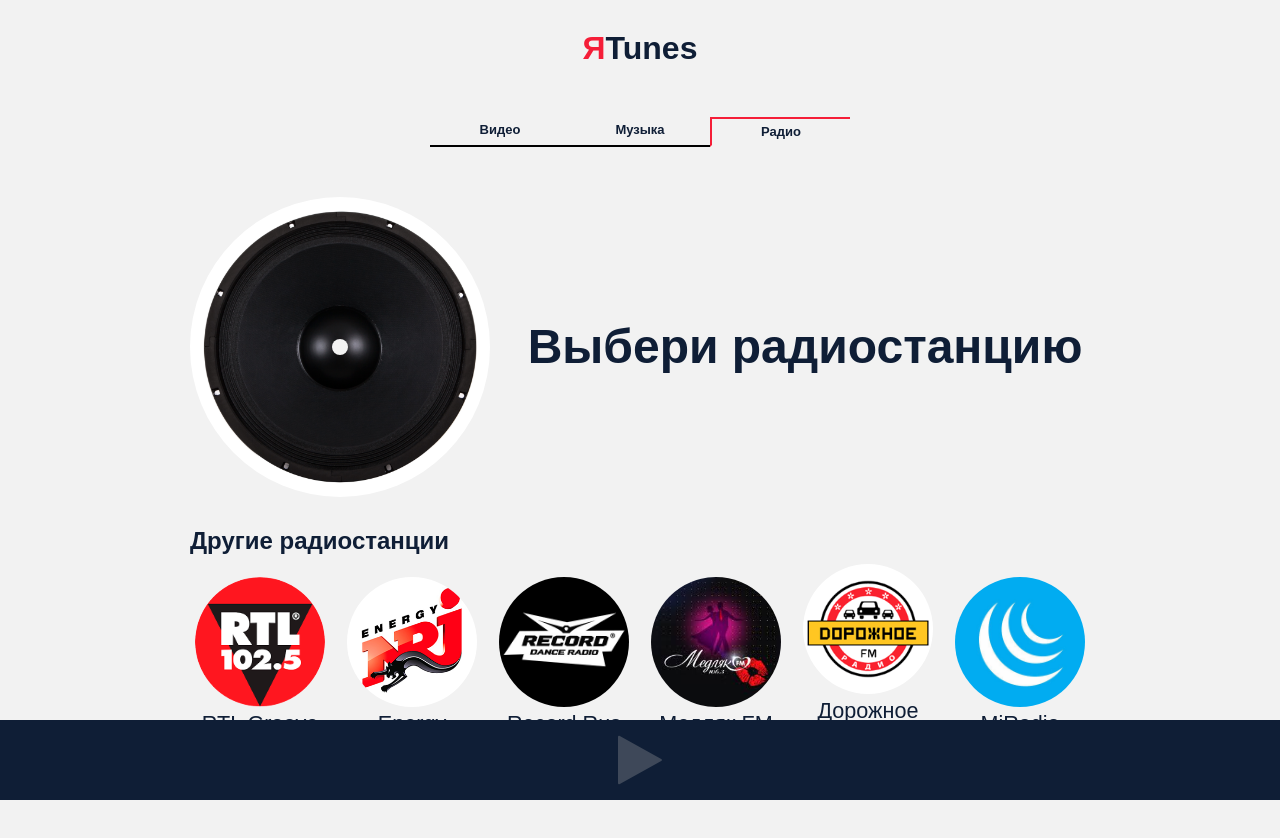
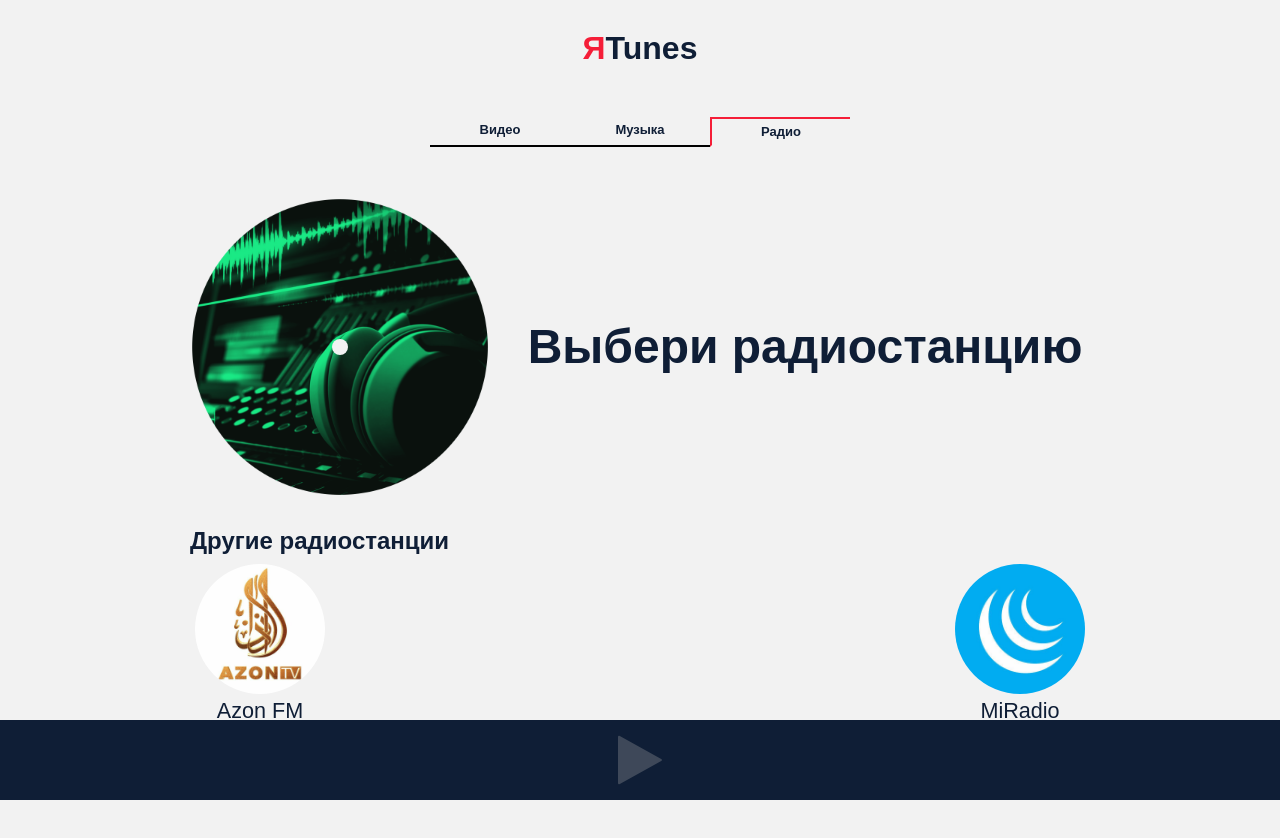
Before and after one commit to Bekhx/-tunes, a plain HTML site: page index.html in a window 1280 px wide. Both pictures are taken after a click on the element "Радио". Drawn offline with nearby package versions, Linux system fonts and the light colour scheme; files that its build step writes are made by us from their sources.

Commit message:
Add files via upload

```diff
--- a/index.html
+++ b/index.html
@@ -100,65 +100,22 @@
 				<div class="radio-container">
 					<div class="radio-player">
 						<div class="radio-cover">
-							<img class="radio-cover__img" src="radio/start.jpg" alt="обложка">
+							<img class="radio-cover__img" src="radio/start.png" alt="обложка">
 						</div>
 						<h3 class="radio-header__big">Выбери радиостанцию</h3>
 					</div>
 					<form class="radio-navigation">
 						<h2 class="radio-header">Другие радиостанции</h2>
 						<ul class="radio-list">
-							<li class="radio-item">
-								<label>
-									<div class="radio-check">
-										<img class="radio-img" src="radio/RTLGroove.png" alt="обложка">
-									</div>
-									<input class="radio-btn" type="radio" id="RTLGroove" name="radioStantion"
-											data-radio-stantion="http://shoutcast.rtl.it:3040/">
-									<span class="radio-name">RTL Groove</span>
-								</label>
-							</li>
 
 							<li class="radio-item">
 								<label>
 									<div class="radio-check">
-										<img class="radio-img" src="radio/Energy.png" alt="обложка">
-									</div>
-									<input class="radio-btn" type="radio" id="energy" name="radioStantion"
-											data-radio-stantion="http://ic4.101.ru:8000/region_energy_161">
-									<span class="radio-name">Energy</span>
-								</label>
-							</li>
-
-							<li class="radio-item">
-								<label>
-									<div class="radio-check">
-										<img class="radio-img" src="radio/Record.jpg" alt="обложка">
-									</div>
-									<input class="radio-btn" type="radio" id="recordRus" name="radioStantion"
-											data-radio-stantion="http://air.radiorecord.ru:8102/rus_320">
-									<span class="radio-name">Record Rus</span>
-								</label>
-							</li>
-
-							<li class="radio-item">
-								<label>
-									<div class="radio-check">
-										<img class="radio-img" src="radio/slowRadio.jpg" alt="обложка">
-									</div>
-									<input class="radio-btn" type="radio" id="slowRadio" name="radioStantion"
-											data-radio-stantion="http://air.radiorecord.ru:8102/mdl_320">
-									<span class="radio-name">Медляк FM</span>
-								</label>
-							</li>
-
-							<li class="radio-item">
-								<label>
-									<div class="radio-check">
-										<img class="radio-img" src="radio/dorojnoe.png" alt="обложка">
+										<img class="radio-img" src="radio/AzonTV.jpg" alt="обложка">
 									</div>
 									<input class="radio-btn" type="radio" id="roadRadio" name="radioStantion"
-											data-radio-stantion="http://dorognoe.hostingradio.ru:8000/dorognoe">
-									<span class="radio-name">Дорожное Радио</span>
+											data-radio-stantion="http://185.8.212.170:8000/stream">
+									<span class="radio-name">Azon FM</span>
 								</label>
 							</li>
 
```
Also changed, not shown: radio/AzonTV.jpg (added), radio/start.png (added).
